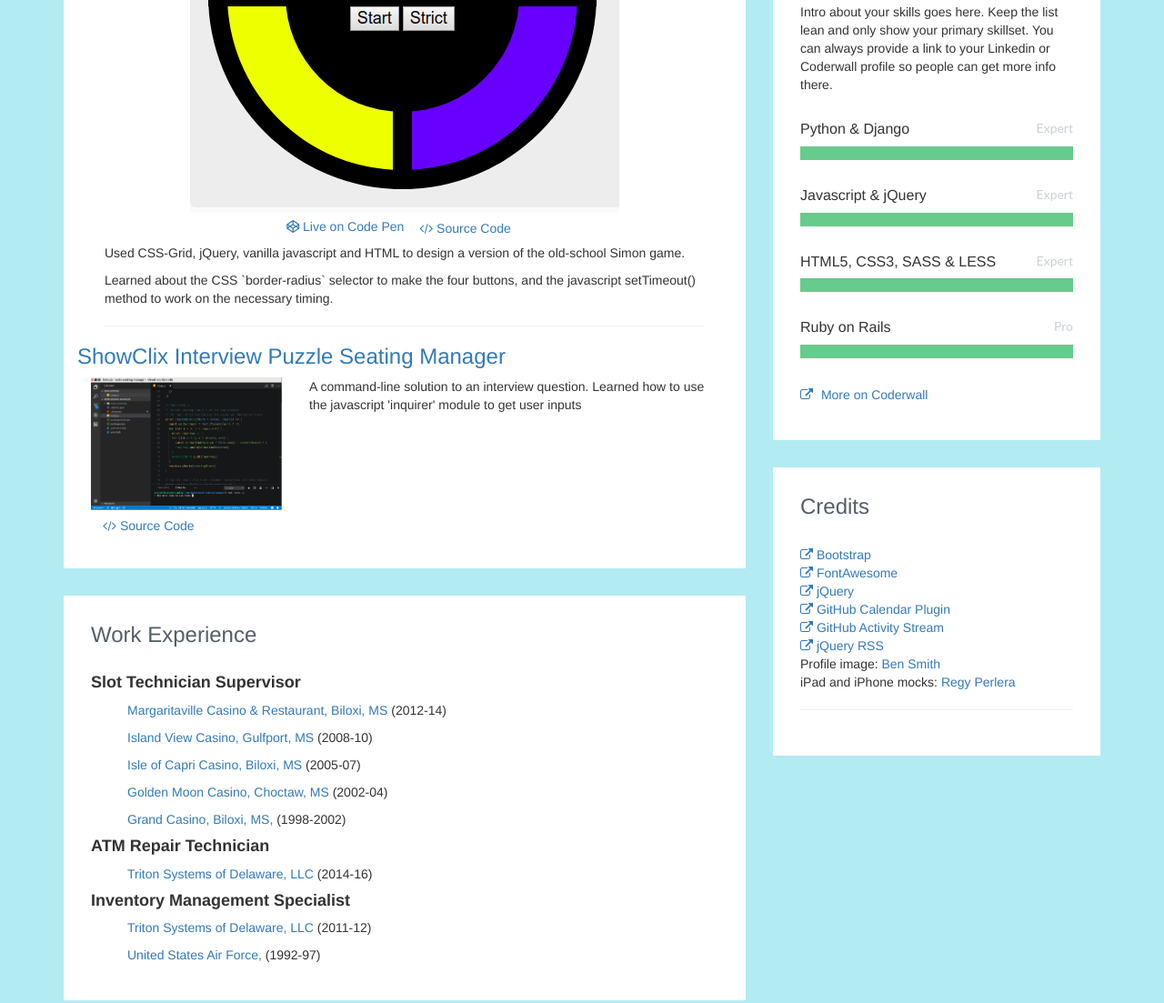
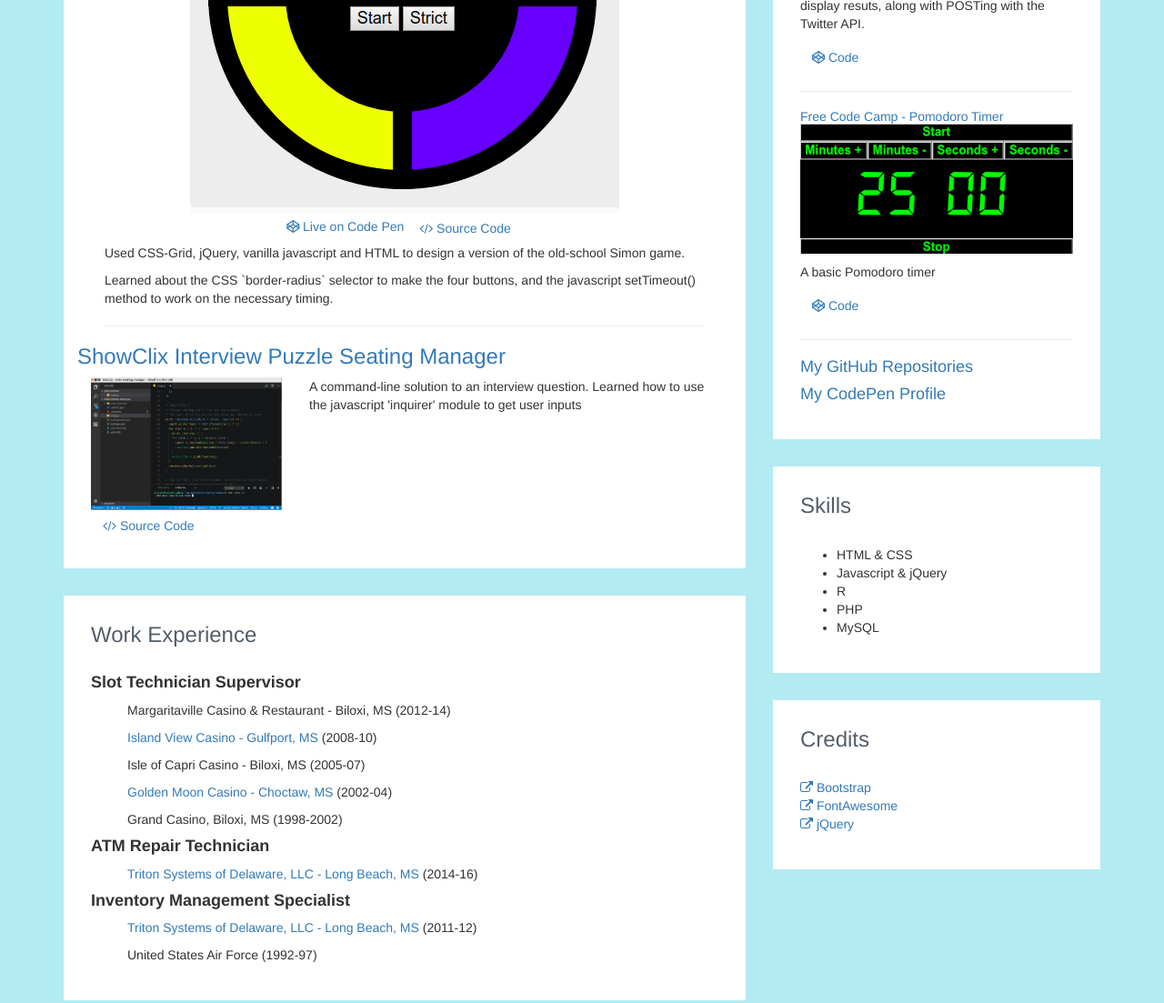
Before and after one commit to mrcreel/Portfolio, a plain HTML site: page index.html in a window 1280 px wide. Shown: the part 1224-2327 px from the top of the page at 91% size. Drawn offline with nearby package versions, Linux system fonts and the light colour scheme.

Commit message:
Version 1.0

```diff
--- a/index.html
+++ b/index.html
@@ -210,36 +210,32 @@
                 <h4 class="title"><strong>Slot Technician Supervisor</strong></h4>
                 <ul>
                   <p class="place">
-                    <a href="#" target="_blank" title="Triton Systems">Margaritaville Casino &amp; Restaurant, Biloxi, MS</a>
-                  <span class="year">(2012-14)</span>
+                    Margaritaville Casino &amp; Restaurant - Biloxi, MS (2012-14)
                   </p>
                   <p class="place">
-                  <a href="#" target="_blank" title="Triton Systems">Island View Casino, Gulfport, MS</a>
-                <span class="year">(2008-10)</span>
+                    <a href="#" target="_blank" title="Island View Casino">
+                      Island View Casino - Gulfport, MS
+                    </a> (2008-10)
                   </p>
                   <p class="place">
-                <a href="#" target="_blank" title="Triton Systems">Isle of Capri Casino, Biloxi, MS</a>
-              <span class="year">(2005-07)</span>
+                    Isle of Capri Casino - Biloxi, MS (2005-07)
                   </p>
                   <p class="place">
-              <a href="#" target="_blank" title="Triton Systems">Golden Moon Casino, Choctaw, MS</a>
-            <span class="year">(2002-04)</span>
+                    <a href="#" target="_blank" title="Golden Moon Casino">
+                      Golden Moon Casino - Choctaw, MS
+                    </a> (2002-04)
                   </p>
                   <p class="place">
-            <a href="#" target="_blank" title="Triton Systems">Grand Casino, Biloxi, MS,</a>
-          <span class="year">(1998-2002)</span>
+                    Grand Casino, Biloxi, MS (1998-2002)
                   </p>
-
-                <!-- <p>Aenean leo ligula, porttitor eu, consequat vitae, eleifend ac, enim. Aliquam lorem ante, dapibus in, viverra
-                  quis, feugiat a, tellus. Phasellus viverra nulla ut metus varius laoreet. Donec vitae sapien ut libero
-                  venenatis faucibus. Nullam quis ante. Etiam sit amet orci eget eros faucibus tincidunt.</p> -->
+                  <!-- <p>Aenean leo ligula, porttitor eu, consequat vitae, eleifend ac, enim. Aliquam lorem ante, dapibus in, viverra                   quis, feugiat a, tellus. Phasellus viverra nulla ut metus varius laoreet. Donec vitae sapien ut libero venenatis faucibus. Nullam quis ante. Etiam sit amet orci eget eros faucibus tincidunt.</p> -->
                 </ul>
               </div>
               <div class="item">
                 <h4 class="title"><strong>ATM Repair Technician</strong></h4>
                 <ul>
                   <p class="place">
-                    <a href="https://www.linkedin.com/company/triton-systems-of-delaware-llc/" target="_blank" title="Triton Systems">Triton Systems of Delaware, LLC</a>
+                    <a href="https://www.linkedin.com/company/triton-systems-of-delaware-llc/" target="_blank" title="Triton Systems">Triton Systems of Delaware, LLC - Long Beach, MS</a>
                   <span class="year">(2014-16)</span>
                 </p>
 
@@ -253,12 +249,11 @@
                 <h4 class="title"><strong>Inventory Management Specialist</strong></h4>
                 <ul>
                   <p class="place">
-                    <a href="https://www.linkedin.com/company/triton-systems-of-delaware-llc/" target="_blank" title="Triton Systems">Triton Systems of Delaware, LLC</a>
+                    <a href="https://www.linkedin.com/company/triton-systems-of-delaware-llc/" target="_blank" title="Triton Systems">Triton Systems of Delaware, LLC - Long Beach, MS</a>
                   <span class="year">(2011-12)</span>
                 </p>
                 <p class="place">
-                  <a href="https://www.linkedin.com/company/triton-systems-of-delaware-llc/" target="_blank" title="Triton Systems">United States Air Force,</a>
-                <span class="year">(1992-97)</span>
+                  United States Air Force (1992-97)
                 </p>
 
                 <!-- <p>Aenean leo ligula, porttitor eu, consequat vitae, eleifend ac, enim. Aliquam lorem ante, dapibus in, viverra
@@ -272,9 +267,26 @@
       </div>
 
       <div class="secondary col-md-4 col-sm-12 col-xs-12">
+          <aside class="info aside section">
+              <div class="section-inner">
+                  <h2 class="heading">Personal Information</h2>
+                <div class="content">
+                  <ul class="list-unstyled">
+                    <li>
+                      <i class="fa fa-map-marker"></i>
+                      <span class="sr-only">Location:</span>McHenry, MS, USA</li>
+                    <li>
+                      <i class="fa fa-envelope-o"></i>
+                      <span class="sr-only">Email:</span>
+                      <a href="mailto:michaerlrcreel@gmail.com">michaelrcreel@gmail.com</a>
+                    </li>
+                  </ul>
+                </div>
+              </div>
+            </aside>
           <section class="courses aside section">
               <div class="section-inner">
-                <h3 class="heading">Other Courses</h3>
+                <h3 class="heading">Other Projects & Courses</h3>
                 <div class="content">
                   <div class="item">
                     <h5 class="title">
@@ -285,27 +297,33 @@
                     target="_blank" title="Source Code on GitHub">
                     <i class="fa fa-code"></i> Code</a>
                   </div>
+                  <hr />
                   <div class="item">
                       <h5 class="title">
-                        <a href="https://classroom.udacity.com/courses/ud899-gwg" > Udacity - Grow with Google Challenge Scholarship: Mobile Web Development Track</a>
+                        <a href="https://www.udacity.com/course/mobile-web-specialist-nanodegree--nd024" > Udacity - Grow with Google Challenge Scholarship: Mobile Web Development Track</a>
                       </h5>
-                      <p class="summary">An introductory course on MVC programming and javascript frameworks.</p>
+                      <p class="summary">A scholarship program for entry into Google's Mobile Web Specialist Nanodegree Program.</p>
                     </div>
+                    <hr />
 
                     <div class="item">
                       <h5 class="title">
-                        <a href="https://codepen.io/mrcreel/full/KXrmeY/" target="_blank" > Free Code Camp - Random Quote Machine</a>
+                        <a href="https://codepen.io/mrcreel/full/KXrmeY/" target="_blank" > Free Code Camp - Random Quote Machine
+                          <img class="img-responsive project-image" src="images/quotes.png" alt="Quote Generator" /></a>
                       </h5>
                       <p class="summary">Learned how to GET data from an API and display resuts, along with POSTing with the Twitter API. </p>
                       <a class="btn btn-cta-secondary" href="https://codepen.io/mrcreel/pen/KXrmeY"
                     target="_blank" title="Source Code on CodePen">
                     <i class="fa fa-codepen"></i> Code</a>
                     </div>
+                    <hr />
 
                     <div class="item">
                       <h5 class="title">
-                        <a href="https://codepen.io/mrcreel/full/mpeGqe/" > Free Code Camp - Pomodoro Timer</a>
+                        <a href="https://codepen.io/mrcreel/full/mpeGqe/" > Free Code Camp - Pomodoro Timer
+                          <img class="img-responsive project-image" src="images/pomodoro.png" alt="Pomodoro Timer" /></a>
                       </h5>
+
                       <p class="summary">A basic Pomodoro timer</p>
                       <a class="btn btn-cta-secondary" href="https://codepen.io/mrcreel/pen/mpeGqe"
                     target="_blank" title="Source Code on CodePen">
@@ -326,85 +344,23 @@
                 </div>
               </div>
             </section>
-        <aside class="info aside section">
-          <div class="section-inner">
-            <h2 class="heading sr-only">Basic Information</h2>
-            <div class="content">
-              <ul class="list-unstyled">
-                <li>
-                  <i class="fa fa-map-marker"></i>
-                  <span class="sr-only">Location:</span>McHenry, MS, USA</li>
-                <li>
-                  <i class="fa fa-envelope-o"></i>
-                  <span class="sr-only">Email:</span>
-                  <a href="mailto:michaerlrcreel@gmail.com">michaelrcreel@gmail.com</a>
-                </li>
-              </ul>
-            </div>
-          </div>
-        </aside>
+
         <aside class="skills aside section">
           <div class="section-inner">
             <h2 class="heading">Skills</h2>
             <div class="content">
-              <p class="intro">
+              <!-- <p class="intro">
                 Intro about your skills goes here. Keep the list lean and only show your primary skillset. You can always provide a link
-                to your Linkedin or Coderwall profile so people can get more info there.</p>
+                to your Linkedin or Coderwall profile so people can get more info there.</p> -->
 
               <div class="skillset">
-
-                <div class="item">
-                  <h3 class="level-title">Python &amp; Django
-                    <span class="level-label" data-toggle="tooltip" data-placement="left" data-animation="true" title="You can use the tooltip to add more info...">Expert</span>
-                  </h3>
-                  <div class="level-bar">
-                    <div class="level-bar-inner" data-level="96%">
-                    </div>
-                  </div>
-                  <!--//level-bar-->
-                </div>
-                <!--//item-->
-
-                <div class="item">
-                  <h3 class="level-title">Javascript &amp; jQuery
-                    <span class="level-label">Expert</span>
-                  </h3>
-                  <div class="level-bar">
-                    <div class="level-bar-inner" data-level="96%">
-                    </div>
-                  </div>
-                  <!--//level-bar-->
-                </div>
-                <!--//item-->
-
-                <div class="item">
-                  <h3 class="level-title">HTML5, CSS3, SASS &amp; LESS
-                    <span class="level-label">Expert</span>
-                  </h3>
-                  <div class="level-bar">
-                    <div class="level-bar-inner" data-level="96%">
-                    </div>
-                  </div>
-                  <!--//level-bar-->
-                </div>
-                <!--//item-->
-
-                <div class="item">
-                  <h3 class="level-title">Ruby on Rails
-                    <span class="level-label">Pro</span>
-                  </h3>
-                  <div class="level-bar">
-                    <div class="level-bar-inner" data-level="85%">
-                    </div>
-                  </div>
-                  <!--//level-bar-->
-                </div>
-                <!--//item-->
-
-                <p>
-                  <a class="more-link" href="#">
-                    <i class="fa fa-external-link"></i> More on Coderwall</a>
-                </p>
+                <ul>
+                  <li>HTML & CSS</li>
+                  <li>Javascript &amp; jQuery</li>
+                  <li>R</li>
+                  <li>PHP</li>
+                  <li>MySQL</li>
+                </ul>
               </div>
             </div>
             <!--//content-->
@@ -429,33 +385,7 @@
                   <a href="http://jquery.com/" target="_blank">
                     <i class="fa fa-external-link"></i> jQuery</a>
                 </li>
-                <li>
-                  <a href="https://github.com/IonicaBizau/github-calendar" target="_blank">
-                    <i class="fa fa-external-link"></i> GitHub Calendar Plugin</a>
-                </li>
-
-                <li>
-                  <a href="http://caseyscarborough.com/projects/github-activity/" target="_blank">
-                    <i class="fa fa-external-link"></i> GitHub Activity Stream</a>
-                </li>
-
-                <li>
-                  <a href="https://github.com/sdepold/jquery-rss" target="_blank">
-                    <i class="fa fa-external-link"></i> jQuery RSS</a>
-                </li>
-
-                <li>Profile image:
-                  <a href="https://www.flickr.com/photos/dotbenjamin/2577394151" target="_blank">Ben Smith</a>
-                </li>
-                <li>iPad and iPhone mocks:
-                  <a href="https://dribbble.com/perlerar" target="_blank">Regy Perlera</a>
-                </li>
-
               </ul>
-
-              <hr/>
-
-
             </div>
             <!--//content-->
           </div>
```
Also changed, not shown: images/quotes.png (added). Lines whose indentation alone changed are shown as unchanged.
